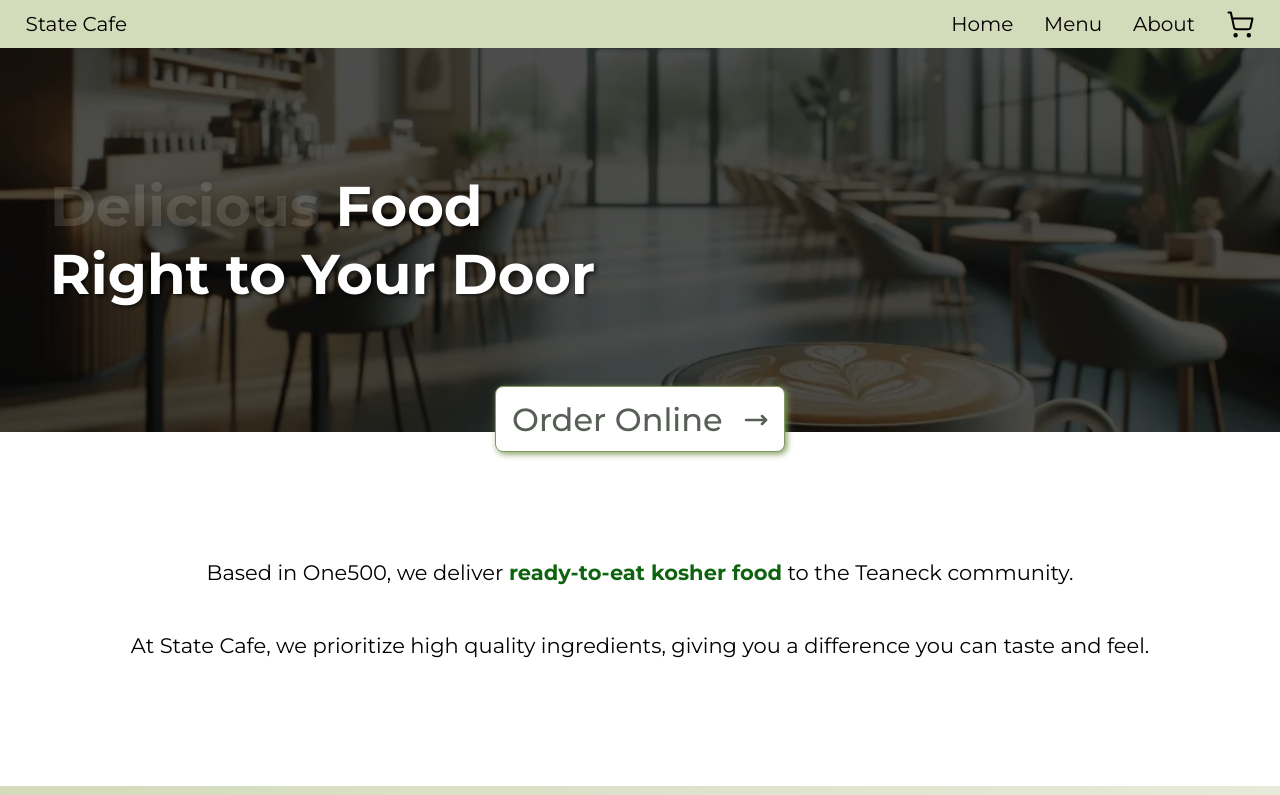
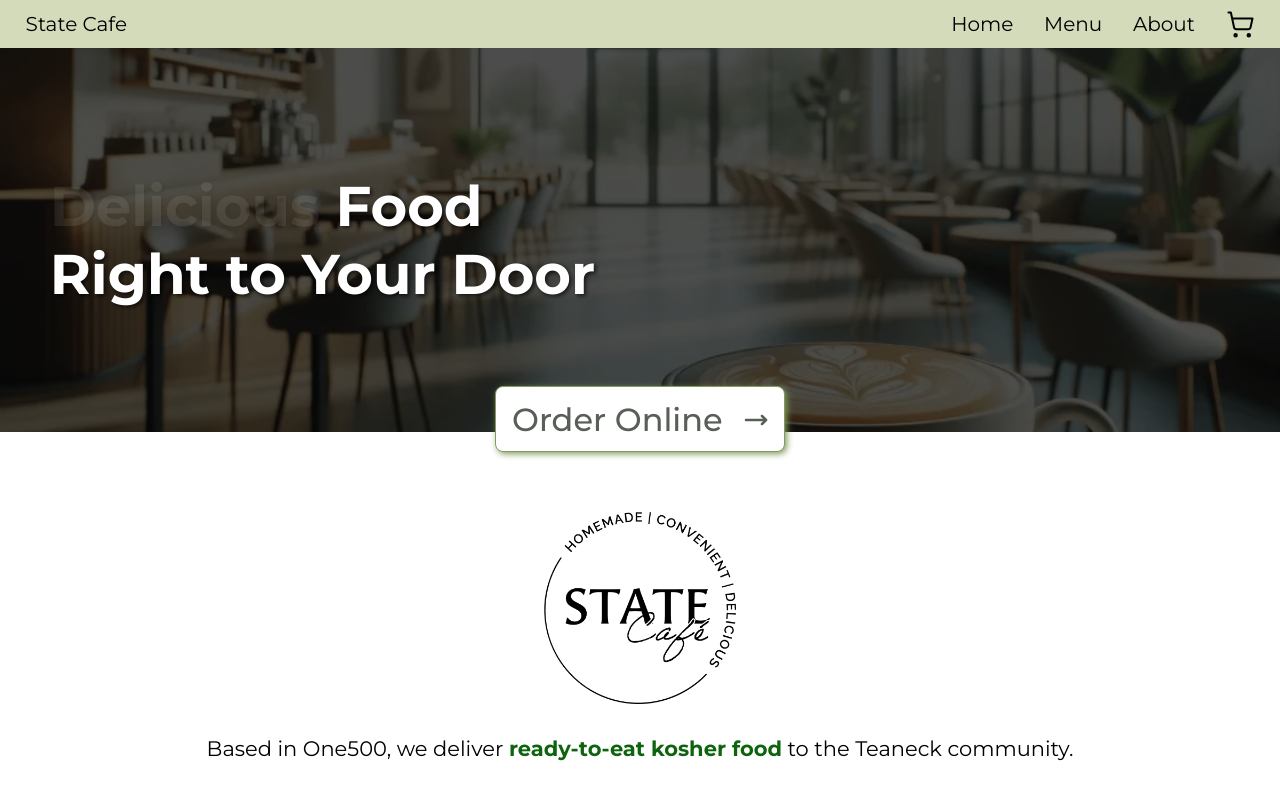
Before and after one commit to tzvi2/State-Cafe, a React (Create React App) app in the folder frontend/: page / in a window 1280 px wide. Shown: the top 795 px of the page. Built offline with nearby package versions, Linux system fonts and the light colour scheme; no server answers.

Commit message:
added logo to home page and animation

```diff
--- a/frontend/src/components/home page slides/WelcomeSlide.js
+++ b/frontend/src/components/home page slides/WelcomeSlide.js
@@ -1,19 +1,42 @@
-import React from 'react'
-import styles from '../styles/home page slides styles/WelcomeSlide.module.css'
-import { CalendarCheck2, ShoppingBasket, DoorClosed } from 'lucide-react';
-import logo from '../../images/logo.png'
-
+import React, { useState } from 'react';
+import styles from '../styles/home page slides styles/WelcomeSlide.module.css';
+import logo from '../../images/logo.png';
 
 function WelcomeSlide() {
+	const [isSpinning, setIsSpinning] = useState(false);
+	const [disableHover, setDisableHover] = useState(false);
+
+	const handleLogoClick = () => {
+		if (isSpinning) return;
+
+		setIsSpinning(true);
+		setDisableHover(true);
+		setTimeout(() => {
+			setIsSpinning(false);
+		}, 600);
+	};
+
+	const handleMouseLeave = () => {
+		setDisableHover(false);
+	};
 
 	return (
 		<div className={styles.welcomeSlide}>
-			{/* <p className={styles.header}</p> */}
-			{/* <img src={logo} className={styles.logo}></img> */}
-			<p className={styles.sub_header}>Based in One500, we deliver <strong>ready-to-eat kosher food</strong> to the Teaneck community.</p>
-			<p className={styles.sub_header}>At State Cafe, we prioritize high quality ingredients, giving you a difference you can taste and feel.</p>
+			<img
+				src={logo}
+				className={`${styles.logo} ${isSpinning ? styles.spin : ''} ${disableHover ? styles.no_hover : ''}`}
+				onClick={handleLogoClick}
+				onMouseLeave={handleMouseLeave}
+				alt="State Cafe Logo"
+			/>
+			<p className={styles.sub_header}>
+				Based in One500, we deliver <strong>ready-to-eat kosher food</strong> to the Teaneck community.
+			</p>
+			<p className={styles.sub_header}>
+				At State Cafe, we prioritize high-quality ingredients, giving you a difference you can taste and feel.
+			</p>
 		</div>
-	)
+	);
 }
 
-export default WelcomeSlide
+export default WelcomeSlide;
--- a/frontend/src/components/styles/home page slides styles/WelcomeSlide.module.css
+++ b/frontend/src/components/styles/home page slides styles/WelcomeSlide.module.css
@@ -1,9 +1,11 @@
 .welcomeSlide {
-	margin: 8rem 0;
+	margin: 4rem 0;
+	display: flex;
+	flex-direction: column;
 }
 
 .welcomeSlide p {
-	margin: 3rem 1rem;
+	margin: 1rem;
 }
 
 .welcomeSlide .header {
@@ -24,6 +26,13 @@
 
 }
 
+.logo {
+	width: 8rem;
+	align-self: center;
+	margin: 1rem;
+	transition: transform 0.3s ease-in-out;
+}
+
 
 @keyframes fadeIn {
 	to {
@@ -35,4 +44,33 @@
 	.welcomeSlide {
 		text-align: center;
 	}
+
+	.logo {
+		width: unset;
+	}
 }
+
+@media (hover: hover) {
+	.logo:hover {
+		transform: scale(1.05);
+		cursor: pointer;
+	}
+
+	.logo.no_hover:hover {
+		transform: none;
+	}
+}
+
+@keyframes spin {
+	from {
+		transform: rotate(0deg);
+	}
+
+	to {
+		transform: rotate(360deg);
+	}
+}
+
+.spin {
+	animation: spin 0.6s ease-in-out;
+}
```
